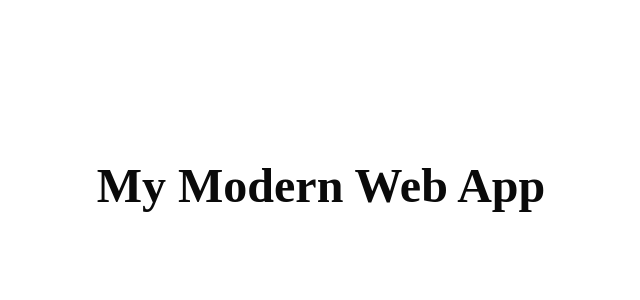
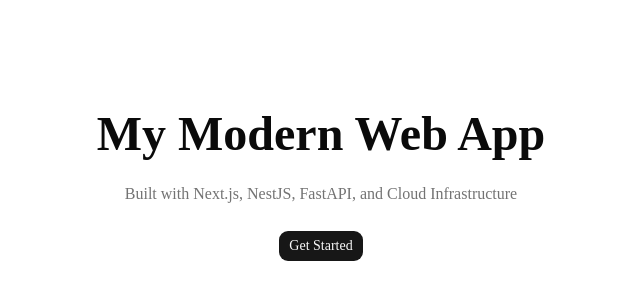
Before and after one commit to TNguyen7263/Anchor-Trails, a Next.js app in the folder my-app/: page / in a window 1280 px wide. Shown: the part 214-514 px from the top of the page, without its empty margins (319-959 px from the left). Built offline with nearby package versions, Linux system fonts and the light colour scheme.

Commit message:
Week 1 - added button

```diff
--- a/my-app/src/app/page.tsx
+++ b/my-app/src/app/page.tsx
@@ -1,9 +1,19 @@
+import { Button } from "@/components/ui/button"
+
 export default function HomePage() {
   return (
-    <main className="min-h-screen flex items-center justify-center">
+    <main className="min-h-screen flex flex-col items-center justify-center gap-6">
       <h1 className="text-5xl font-bold">
         My Modern Web App
       </h1>
+
+      <p className="text-muted-foreground">
+        Built with Next.js, NestJS, FastAPI, and Cloud Infrastructure
+      </p>
+
+      <Button>
+        Get Started
+      </Button>
     </main>
   );
 }
```
Also changed, not shown: 1 other file (tests, documents, lock files or other folders).
